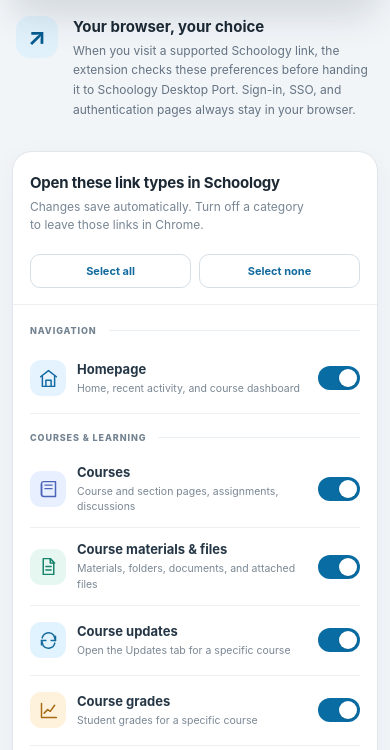
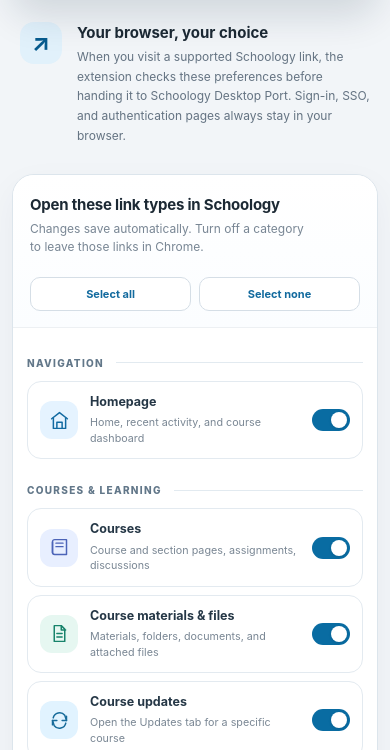
Before and after one commit to tling0001/schoology-for-desktop-port, a browser extension: page chrome-link-handler/options.html in a window 390 px wide. Shown: the part 178-928 px from the top of the page. Drawn offline with Linux system fonts and the light colour scheme.

Commit message:
Polish extension link settings layout

```diff
--- a/chrome-link-handler/options.css
+++ b/chrome-link-handler/options.css
@@ -6,3 +6,39 @@
 .category-row:focus-within{outline:2px solid #70c6f5;outline-offset:-3px;border-radius:9px}
 .category-row:focus-within .category-copy strong{color:#075f93}
 @media(max-width:640px){.category-group-label{padding-top:11px;font-size:9px;letter-spacing:.1em}}
+
+/* Refined settings layout: compact category cards with stronger grouping and responsive spacing. */
+.page-shell{width:min(1000px,calc(100% - 48px));margin:28px auto 34px}
+.hero{min-height:164px;padding:30px 34px;border-radius:22px}
+.hero h1{font-size:34px}
+.intro-row{margin:18px 0 16px;padding:4px 8px 12px}
+.preferences-card{border-color:#dce5ec;border-radius:22px;box-shadow:0 12px 34px #12344b0c}
+.card-heading{padding:25px 26px 21px;background:linear-gradient(180deg,#fff,#fbfdff)}
+.card-heading p{line-height:1.55}
+.category-list{display:grid;grid-template-columns:repeat(2,minmax(0,1fr));gap:10px 12px;padding:18px 24px 24px}
+.category-group-label{grid-column:1/-1;margin:5px 0 -1px;padding:11px 0 5px;color:#627789;font-size:10px;letter-spacing:.13em}
+.category-group-label:after{background:#e2eaf0}
+.category-row{min-width:0;min-height:86px;gap:12px;padding:13px 12px;border:1px solid #e3eaf0;border-radius:14px;background:#fff;transition:border-color .16s ease,background .16s ease,box-shadow .16s ease}
+.category-row:last-child{border-bottom:1px solid #e3eaf0}
+.category-row:hover{border-color:#b5d0e1;background:#f9fcff;box-shadow:0 3px 10px #12344b08}
+.category-icon{width:38px;height:38px;flex-basis:38px;border-radius:12px}
+.category-copy{gap:5px}
+.category-copy strong{font-size:12.5px;line-height:1.3}
+.category-copy small{font-size:10.75px;line-height:1.45}
+.category-row .switch{align-self:center;flex:0 0 38px;width:38px;height:22px}
+.category-row .switch:after{width:16px;height:16px}
+.category-row input{right:12px;top:50%;transform:translateY(-50%)}
+.category-row input:checked+.switch:after{transform:translateX(16px)}
+.category-row:focus-within{outline-offset:2px}
+.card-footer{padding:17px 24px}
+@media(max-width:720px){
+ .page-shell{width:calc(100% - 24px);margin:12px auto 20px}
+ .hero{padding:24px 20px;min-height:0;gap:13px}
+ .hero h1{font-size:26px}
+ .category-list{grid-template-columns:minmax(0,1fr);padding:12px 14px 16px;gap:8px}
+ .category-row{min-height:76px;padding:12px}
+ .category-group-label{padding-top:12px}
+ .card-heading{padding:20px 17px 16px}
+ .card-footer{padding:14px 17px}
+}
+@media(prefers-reduced-motion:reduce){.category-row{transition:none}}
```
